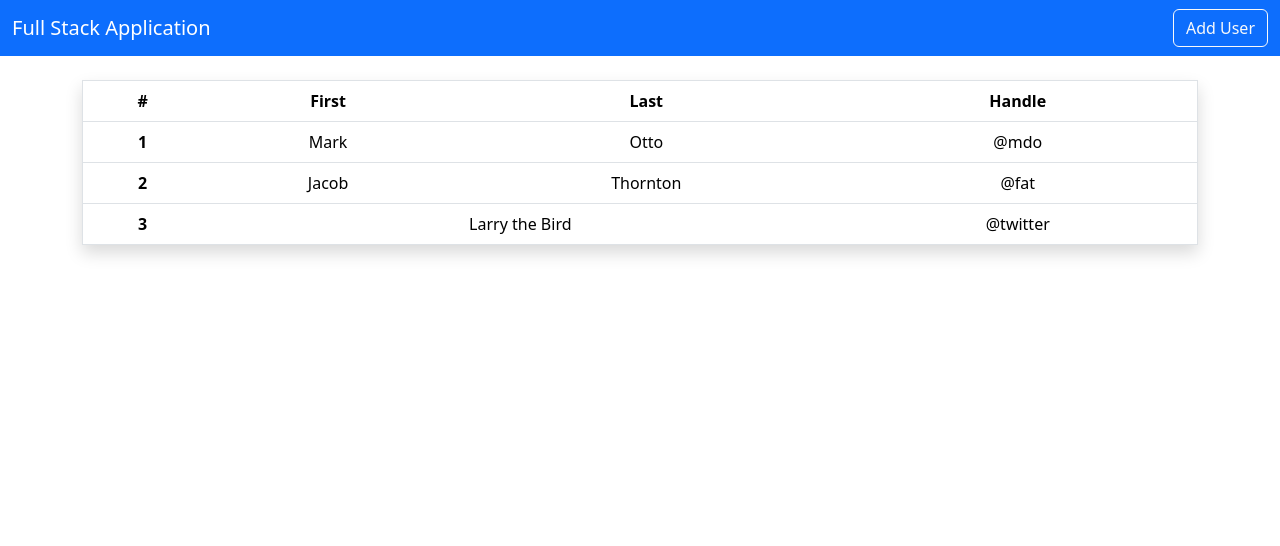
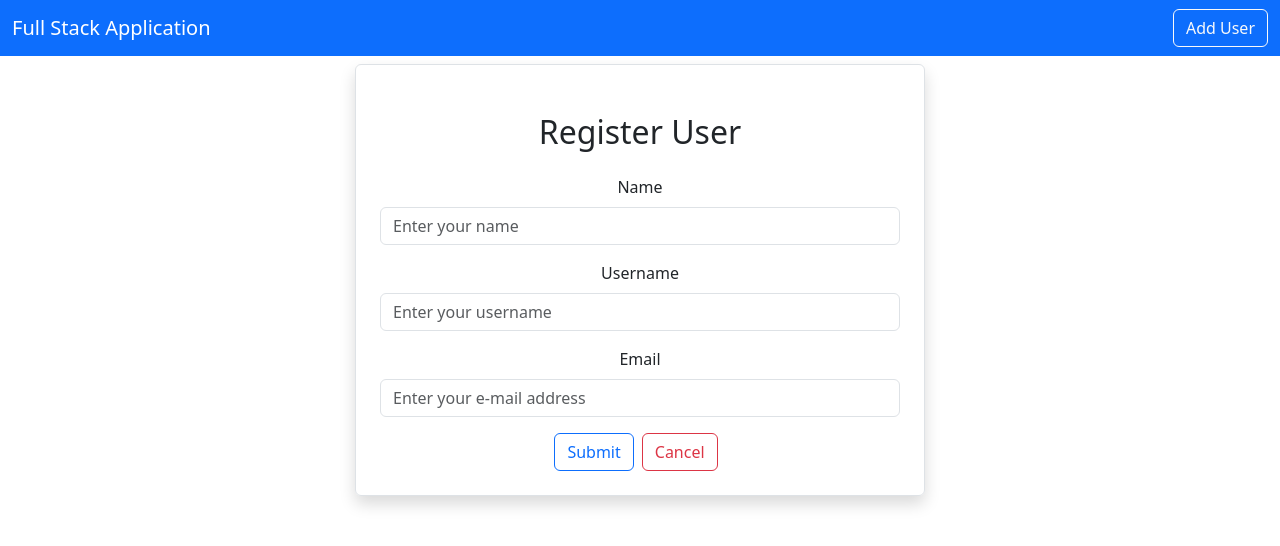
Before and after one commit to Jonathan-Tong1/fullstack-front, a React (Create React App) app: page /adduser in a window 1280 px wide. Shown: the top 546 px of the page. Built offline with nearby package versions, Linux system fonts and the light colour scheme.

Commit message:
commit changes

```diff
--- a/package.json
+++ b/package.json
@@ -10,6 +10,7 @@
     "bootstrap": "^5.3.2",
     "react": "^18.2.0",
     "react-dom": "^18.2.0",
+    "react-router-dom": "^6.18.0",
     "react-scripts": "5.0.1",
     "web-vitals": "^2.1.4"
   },
--- a/src/App.js
+++ b/src/App.js
@@ -2,12 +2,19 @@
 import '../node_modules/bootstrap/dist/css/bootstrap.min.css';
 import Navbar from './layout/Navbar';
 import Home from './pages/Home';
+import { BrowserRouter as Router,Routes,Route } from 'react-router-dom';
+import AddUser from './users/AddUser';
 
 function App() {
   return (
     <div className="App">
+      <Router>
       <Navbar/>
-      <Home/>
+      <Routes>
+        <Route exact path="/" element={<Home/>}/>
+        <Route exact path="/adduser" element={<AddUser/>}/>
+      </Routes>
+      </Router>
     </div>
   );
 }
--- a/src/layout/Navbar.js
+++ b/src/layout/Navbar.js
@@ -1,5 +1,5 @@
 import React from "react";
-
+import { Link } from "react-router-dom";
 export default function Navbar() {
   return (
     <div>
@@ -19,7 +19,7 @@
           >
             <span className="navbar-toggler-icon"></span>
           </button>
-          <button className="btn btn-outline-light">Add User</button>
+          <Link className="btn btn-outline-light" to="/adduser">Add User</Link>
         </div>
       </nav>
     </div>
--- a/src/pages/Home.js
+++ b/src/pages/Home.js
@@ -6,8 +6,13 @@
   const [users,setUsers]=useState([]);
 
   useEffect(()=> {
-    console.log("Code With Jonathan.");
-  });
+    loadUsers();
+  },[]);
+
+  const loadUsers=async()=>{
+    const result=await axios.get("http://localhost:8080/users");
+    setUsers(result.data);
+  }
 
   return (
     <div className="container">
@@ -16,29 +21,30 @@
           <thead>
             <tr>
               <th scope="col">#</th>
-              <th scope="col">First</th>
-              <th scope="col">Last</th>
-              <th scope="col">Handle</th>
+              <th scope="col">Name</th>
+              <th scope="col">Username</th>
+              <th scope="col">Email</th>
+              <th scope='col'>Action</th>
             </tr>
           </thead>
           <tbody>
-            <tr>
-              <th scope="row">1</th>
-              <td>Mark</td>
-              <td>Otto</td>
-              <td>@mdo</td>
-            </tr>
-            <tr>
-              <th scope="row">2</th>
-              <td>Jacob</td>
-              <td>Thornton</td>
-              <td>@fat</td>
-            </tr>
-            <tr>
-              <th scope="row">3</th>
-              <td colspan="2">Larry the Bird</td>
-              <td>@twitter</td>
-            </tr>
+
+            {
+              users.map((user,index)=>(
+                <tr>
+                <th scope="row" key={index}>{index+1}</th>
+                <td>{user.name}</td>
+                <td>{user.username}</td>
+                <td>{user.email}</td>
+                <td>
+                  <button className='btn btn-primary mx-2'>View</button>
+                  <button className='btn btn-outline-primary mx-2'>Edit</button>
+                  <button className='btn btn-danger mx-2'>Delete</button>
+                </td>
+              </tr>
+              ))
+            }
+
           </tbody>
         </table>
       </div>
--- a/src/users/AddUser.js
+++ b/src/users/AddUser.js
@@ -0,0 +1,84 @@
+import React, { useState }from 'react';
+import axios from 'axios';
+import { Link, useNavigate } from 'react-router-dom';
+
+export default function AddUser() {
+
+  let navigate = useNavigate()
+
+  const [user,setUser] = useState({
+    name:"",
+    username:"",
+    email:""
+  })
+
+  const{name,username,email} = user
+
+  const onInputChange = (e) => {
+    setUser({...user,[e.target.name]:e.target.value})
+  };
+
+  const onSubmit=async (e) => {
+    e.preventDefault();
+    await axios.post("http://localhost:8080/user",user)
+    navigate("/")
+  };
+
+  return (
+    <div className="container">
+      <div className="row">
+        <div className="col-md-6 offset-md-3 border rounded p-4 mt-2 shadow">
+          <h2 className="text-center m-4">Register User</h2>
+
+          <form onSubmit={(e)=>onSubmit(e)}>
+
+          <div className="mb-3">
+            <label htmlFor="Name" className="form-label">
+              Name
+            </label>
+            <input
+            type={"text"}
+            className="form-control"
+            placeholder="Enter your name"
+            name="name"
+            value={name}
+            onChange={(e)=>onInputChange(e)}
+            />
+          </div>
+
+          <div className="mb-3">
+            <label htmlFor="Username" className="form-label">
+              Username
+            </label>
+            <input
+            type={"text"}
+            className="form-control"
+            placeholder="Enter your username"
+            name="username"
+            value={username}
+            onChange={(e)=>onInputChange(e)}
+            />
+          </div>
+
+          <div className="mb-3">
+            <label htmlFor="Email" className="form-label">
+              Email
+            </label>
+            <input
+            type={"text"}
+            className="form-control"
+            placeholder="Enter your e-mail address"
+            name="email"
+            value={email}
+            onChange={(e)=>onInputChange(e)}
+            />
+          </div>
+          <button type="submit" className="btn btn-outline-primary">Submit</button>
+
+          <Link className="btn btn-outline-danger mx-2" to="/">Cancel</Link>
+          </form>
+        </div>
+      </div>
+    </div>
+  )
+}
```
Also changed, not shown: 1 other file (tests, documents, lock files or other folders).
